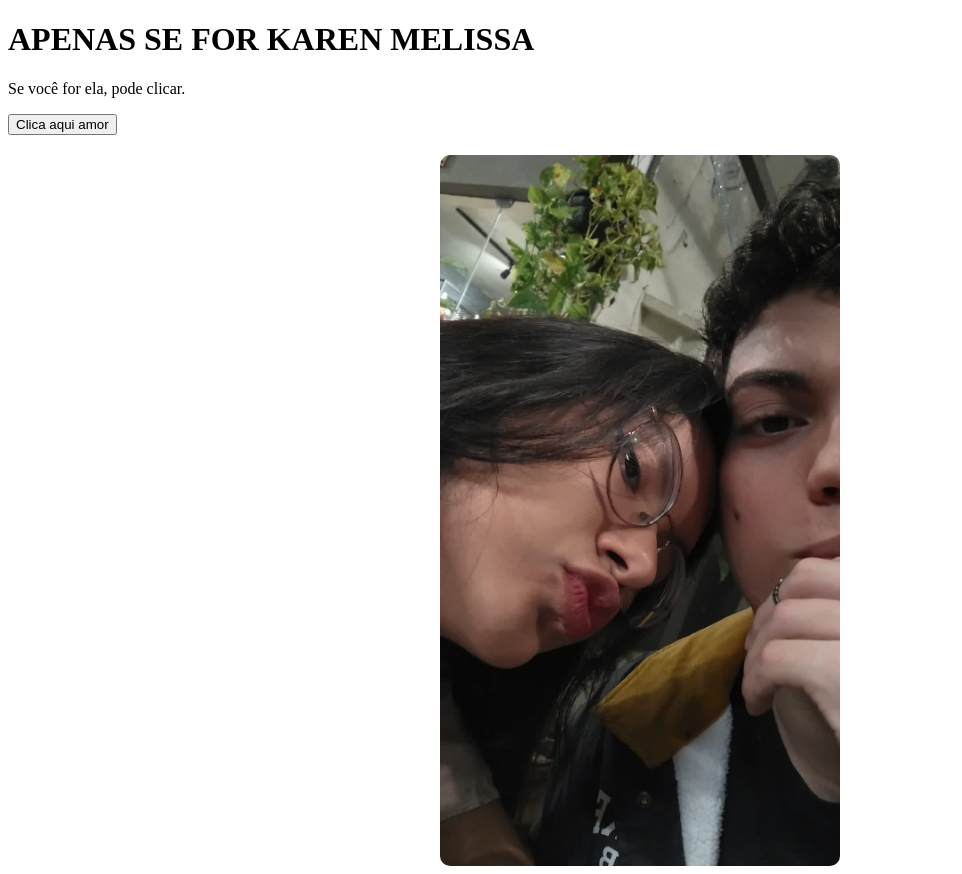
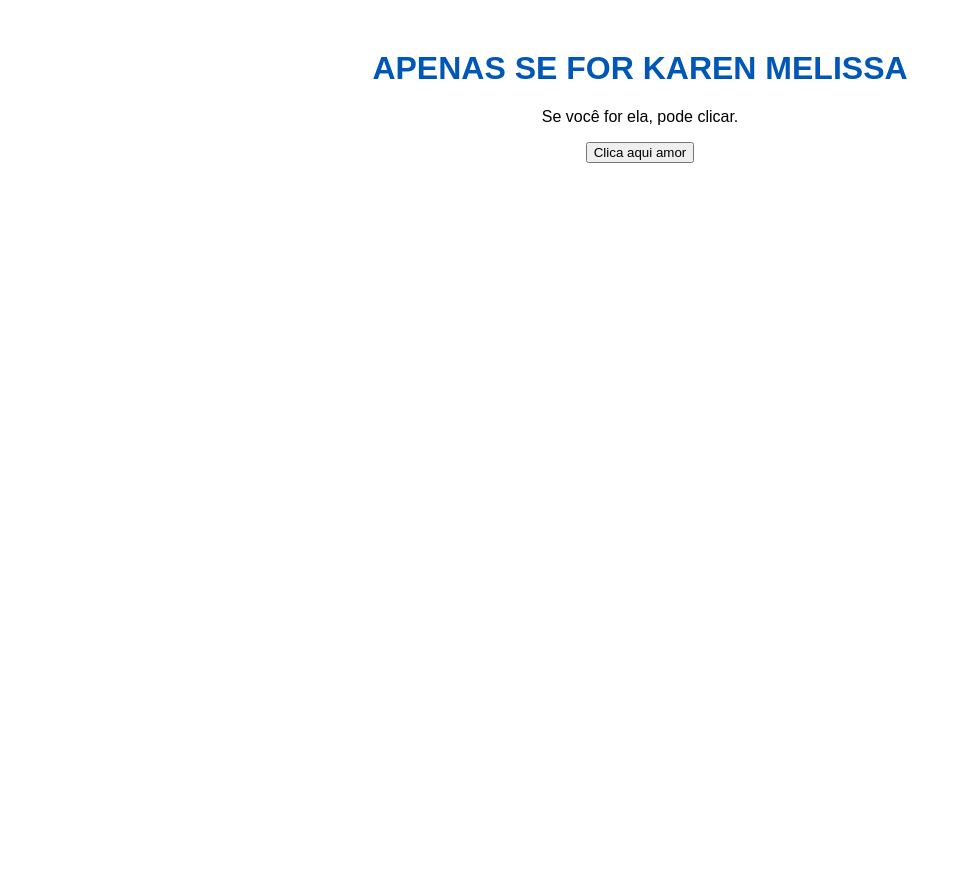
Before and after one commit to JoaoFerreiraPontes/lovukmg, a plain HTML site: page index.html in a window 1280 px wide. Shown: the whole page, without its empty margins (0-962 px from the left). After the commit the page ends 800 px from the top, so only its background shows below. Drawn offline with Linux system fonts and the light colour scheme.

Commit message:
Corrige os erros e estilos

```diff
--- a/style.css
+++ b/style.css
@@ -1,13 +1,26 @@
+/* Estilos gerais da página */
+body {
+  font-family: sans-serif;
+  text-align: center;
+  margin-top: 50px;
+}
+
+/* Estilo do título principal */
+h1 {
+  color: #0057b8;
+}
+
 /* Estilo para a imagem */
 .imagem-escondida {
-  /* Propriedades para centralizar */
-  display: none;      /* Continua escondida por padrão */
-  display: block;     /* Trata a imagem como um bloco */
-  margin-left: auto;  /* Margem esquerda automática */
-  margin-right: auto; /* Margem direita automática */
+  /* Esta é a ÚNICA propriedade 'display' que deve estar aqui.
+     Ela garante que a imagem comece escondida. */
+  display: none;
 
-  /* Propriedades para o tamanho e visual */
-  max-width: 400px;   /* Define a largura máxima em 400px */
-  margin-top: 20px;   /* Mantém o espaço acima */
-  border-radius: 10px;/* Mantém as bordas arredondadas */
+  /* As propriedades abaixo só terão efeito quando o JavaScript
+     mudar o display para 'block' ao clicar no botão. */
+  margin-left: auto;
+  margin-right: auto;
+  max-width: 400px;
+  margin-top: 20px;
+  border-radius: 10px;
 }
```
